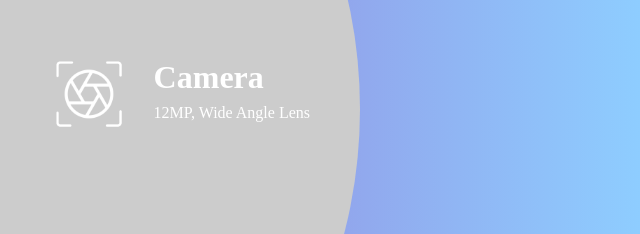
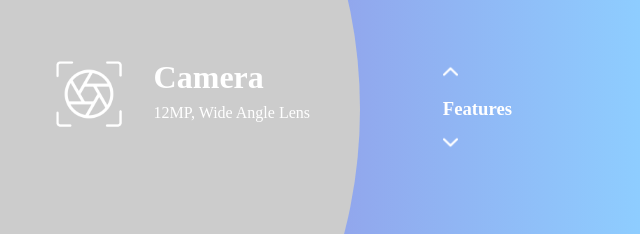
Before and after one commit to Emmanuelbolu/js, a plain HTML site: page index.html in a window 1280 px wide. Shown: the part 291-525 px from the top of the page, 640-1280 px from the left. Drawn offline with Linux system fonts and the light colour scheme.

Commit message:
still on it

```diff
--- a/index.css
+++ b/index.css
@@ -92,3 +92,22 @@ right: 350px;
     transform: translateY(-50%);
     z-index: 1;
 }
+.controls{
+    position: absolute;
+    right: 10%;
+    top: 50%;
+    transform: translateY(-50%);
+}
+.controls h3{
+    margin: 15px 0;
+    color: #fff;
+}
+#upBtn{
+    width: 15px;
+    cursor: pointer;
+}
+#downBtn{
+    width: 15px;
+    cursor: pointer;
+    transform: rotate(180deg);
+}
--- a/index.html
+++ b/index.html
@@ -57,6 +57,13 @@
 
             </div>
         </div>
+
+    <div class="controls">
+        <img src="/img/arrow.png" alt="arrow" id="upBtn">
+        <h3>Features</h3>
+        <img src="/img/arrow.png" alt="arrow" id="downBtn">
+    </div>
+
     </div>
 </body>
 </html>
```
